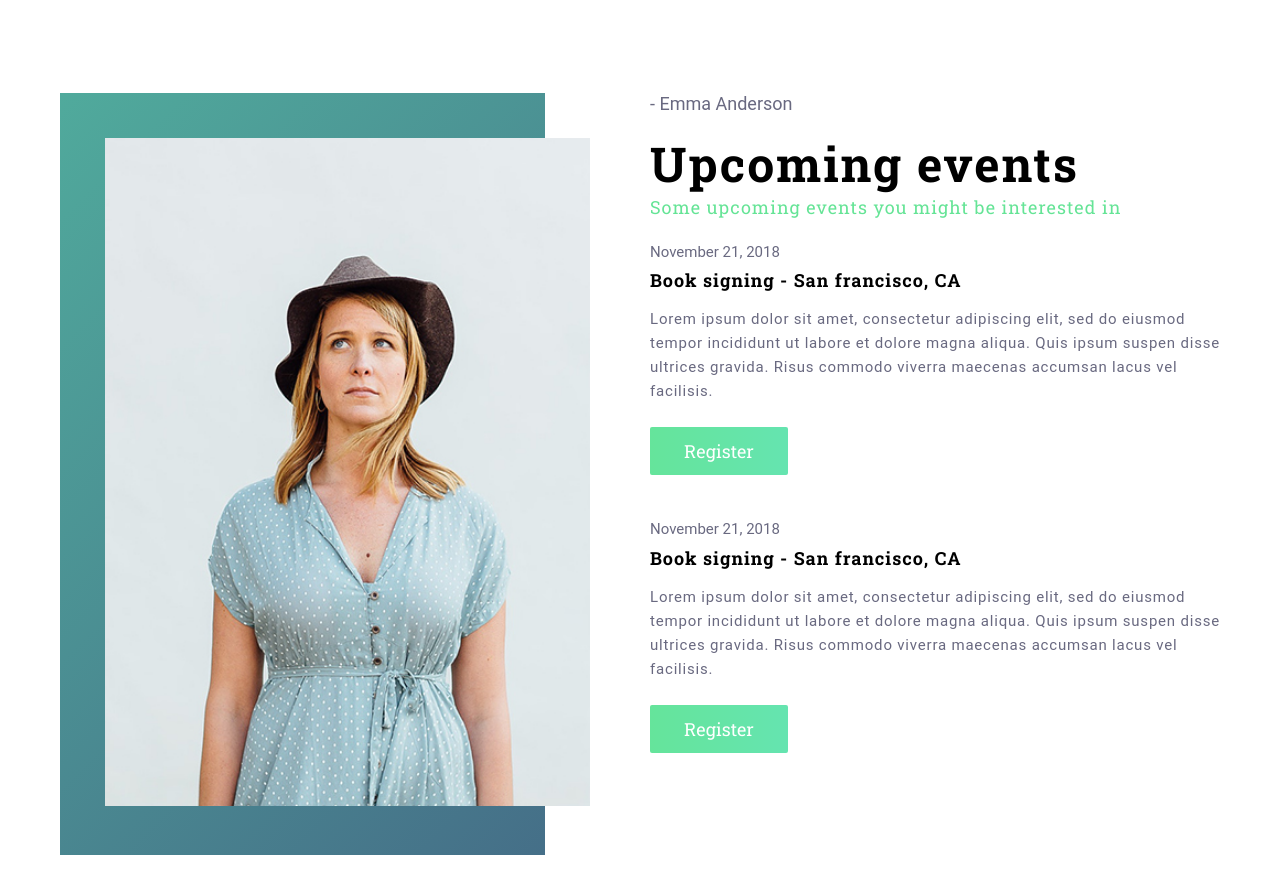
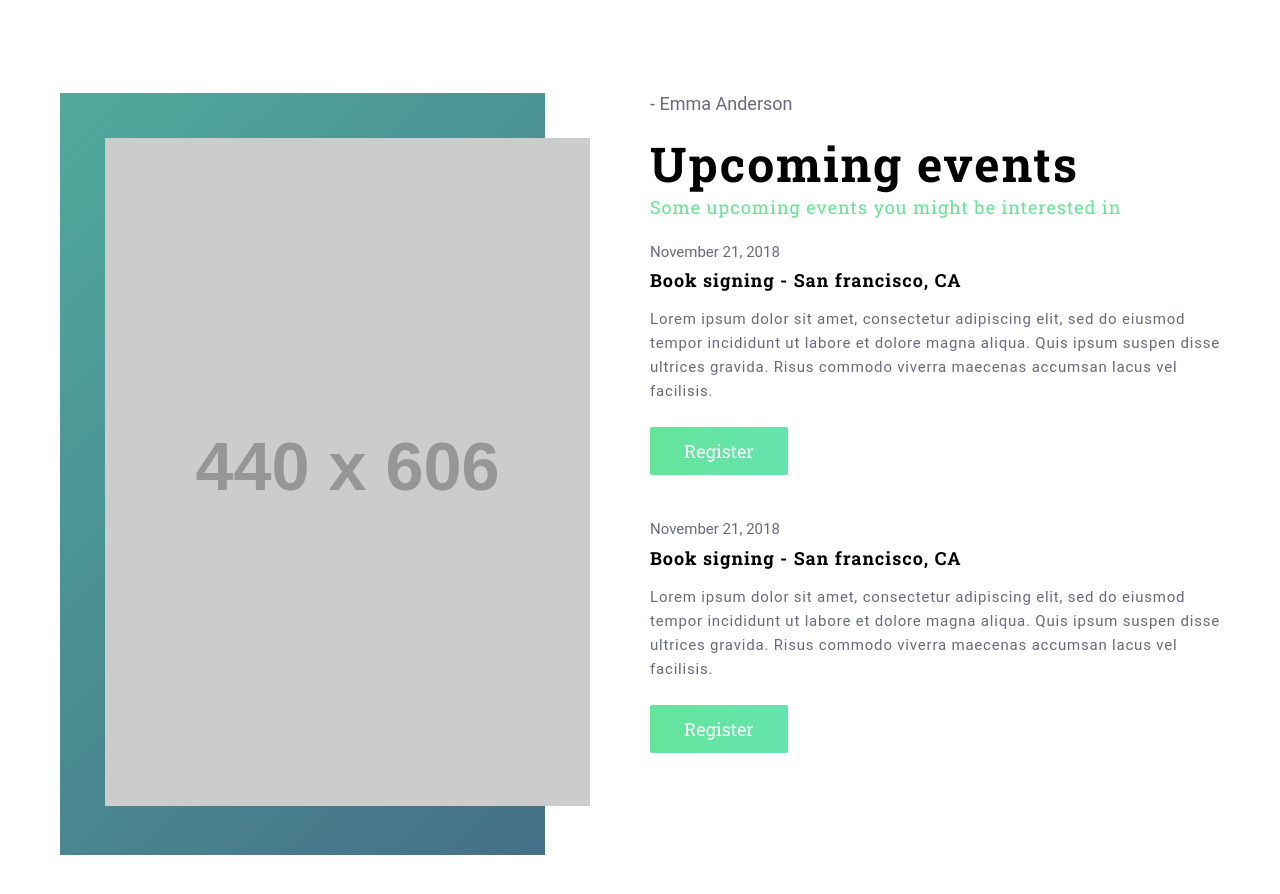
Before and after one commit to drdilyor/bukee, a plain HTML site: page index.html in a window 1280 px wide. Shown: the part 4960-5854 px from the top of the page. Drawn offline with Linux system fonts and the light colour scheme; placeholder pictures from the web are drawn by us.

Commit message:
Removed author2 image

```diff
--- a/index.html
+++ b/index.html
@@ -227,7 +227,7 @@
     <div class="l-page-with-img">
       <div class="author-image-2 gradient-image-wrapper">
         <div class="gradient-image is-left">
-          <img src="img/author2.png" alt="Emma Anderson">
+          <img src="https://via.placeholder.com/440x606.png" alt="Emma Anderson">
         </div>
       </div>
       <div class="l-page-primary">
```
